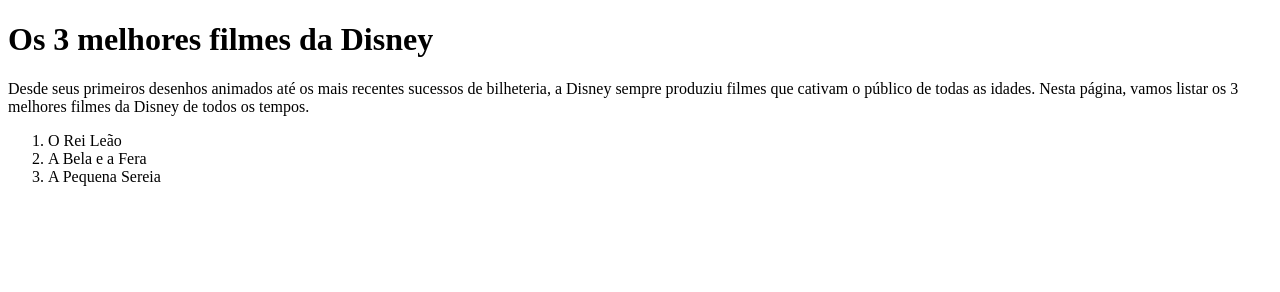
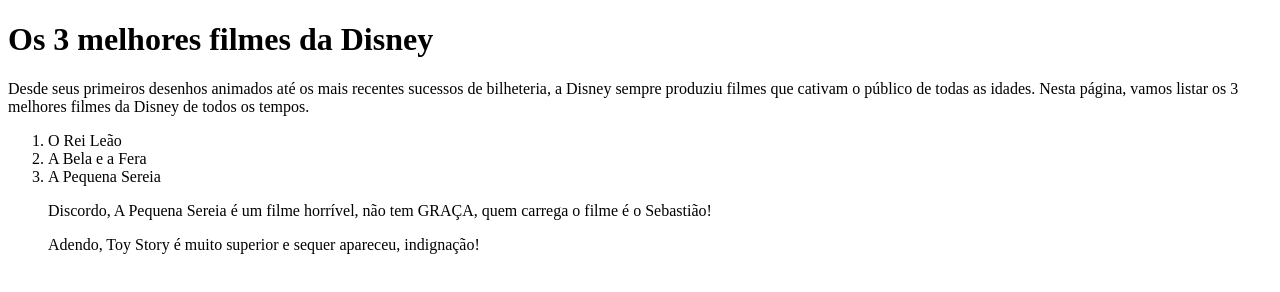
Before and after one commit to DevDiias/CI_CD, a plain HTML site: page index.html in a window 1280 px wide. Drawn offline with Linux system fonts and the light colour scheme.

Commit message:
indignacao

```diff
--- a/index.html
+++ b/index.html
@@ -10,6 +10,8 @@
       <li>O Rei Leão</li>
       <li>A Bela e a Fera</li>
       <li>A Pequena Sereia</li>
+      <p>Discordo, A Pequena Sereia é um filme horrível, não tem GRAÇA, quem carrega o filme é o Sebastião!</p>
+      <p>Adendo, Toy Story é muito superior e sequer apareceu, indignação!</p>
     </ol>
   </body>
 </html>
```
